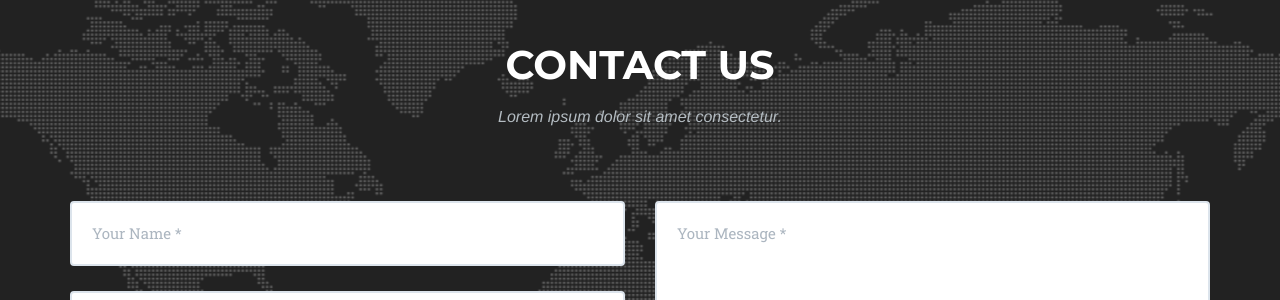
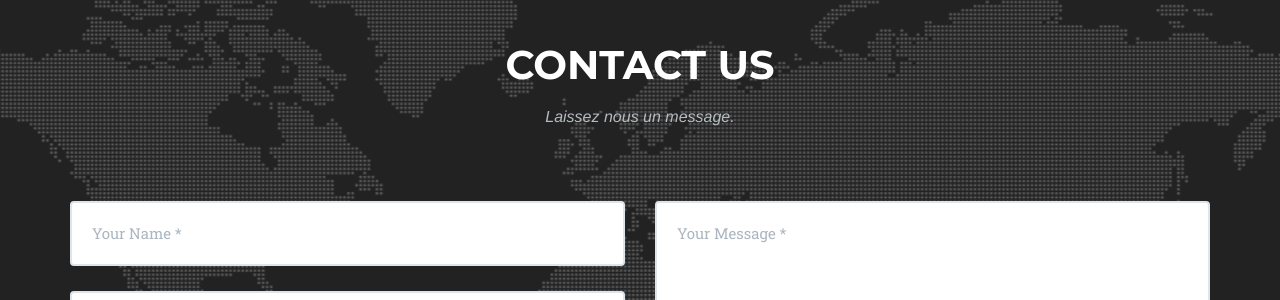
Before and after one commit to servelproject/servel-technologies.io, a Jekyll site: the page built from index.html, in a window 1280 px wide and 900 px high, scrolled down 5584 px. Shown: the part 152-452 px from the top of the window. Built offline with Jekyll 4.4.1, drawn with Linux system fonts in a browser that asks for light colours; some web fonts are replaced.

Commit message:
contact email updated

```diff
--- a/_includes/contact.html
+++ b/_includes/contact.html
@@ -3,12 +3,12 @@
             <div class="row">
                 <div class="col-lg-12 text-center">
                     <h2 class="section-heading">Contact Us</h2>
-                    <h3 class="section-subheading text-muted">Lorem ipsum dolor sit amet consectetur.</h3>
+                    <h3 class="section-subheading text-muted">Laissez nous un message.</h3>
                 </div>
             </div>
             <div class="row">
                 <div class="col-lg-12">
-                    <form action="//formspree.io/trachelr@gmail.com" method="POST" name="sentMessage" id="contactForm" novalidate>
+                    <form action="//formspree.io/servelproject@gmail.com" method="POST" name="sentMessage" id="contactForm" novalidate>
                         <div class="row">
                             <div class="col-md-6">
                                 <div class="control-group form-group">
@@ -16,11 +16,11 @@
                                     <p class="help-block text-danger"></p>
                                 </div>
                                 <div class="control-group form-group">
-                                    <input type="email" name="_replyto" class="form-control" placeholder="Your Email *" id="email" required data-validation-required-message="Please enter your email address.">
+                                    <input type="email" name="replyto" class="form-control" placeholder="Your Email *" id="email" required data-validation-required-message="Please enter your email address.">
                                     <p class="help-block text-danger"></p>
                                 </div>
                                 <div class="control-group form-group">
-                                    <input type="tel" name="_phoneto" class="form-control" placeholder="Your Phone *" id="phone" required data-validation-required-message="Please enter your phone number.">
+                                    <input type="tel" name="phoneto" class="form-control" placeholder="Your Phone *" id="phone" required data-validation-required-message="Please enter your phone number.">
                                     <p class="help-block text-danger"></p>
                                 </div>
                             </div>
```
